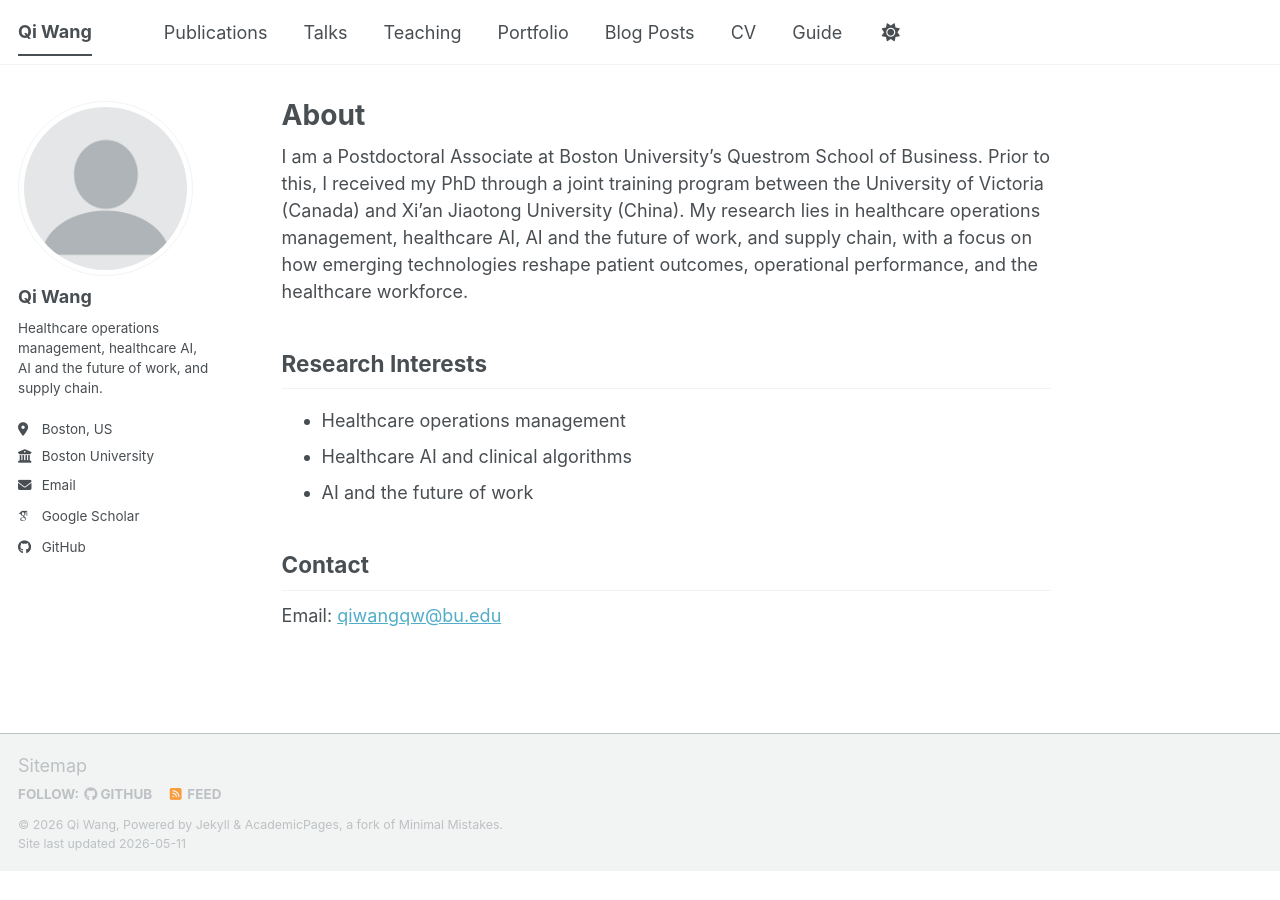
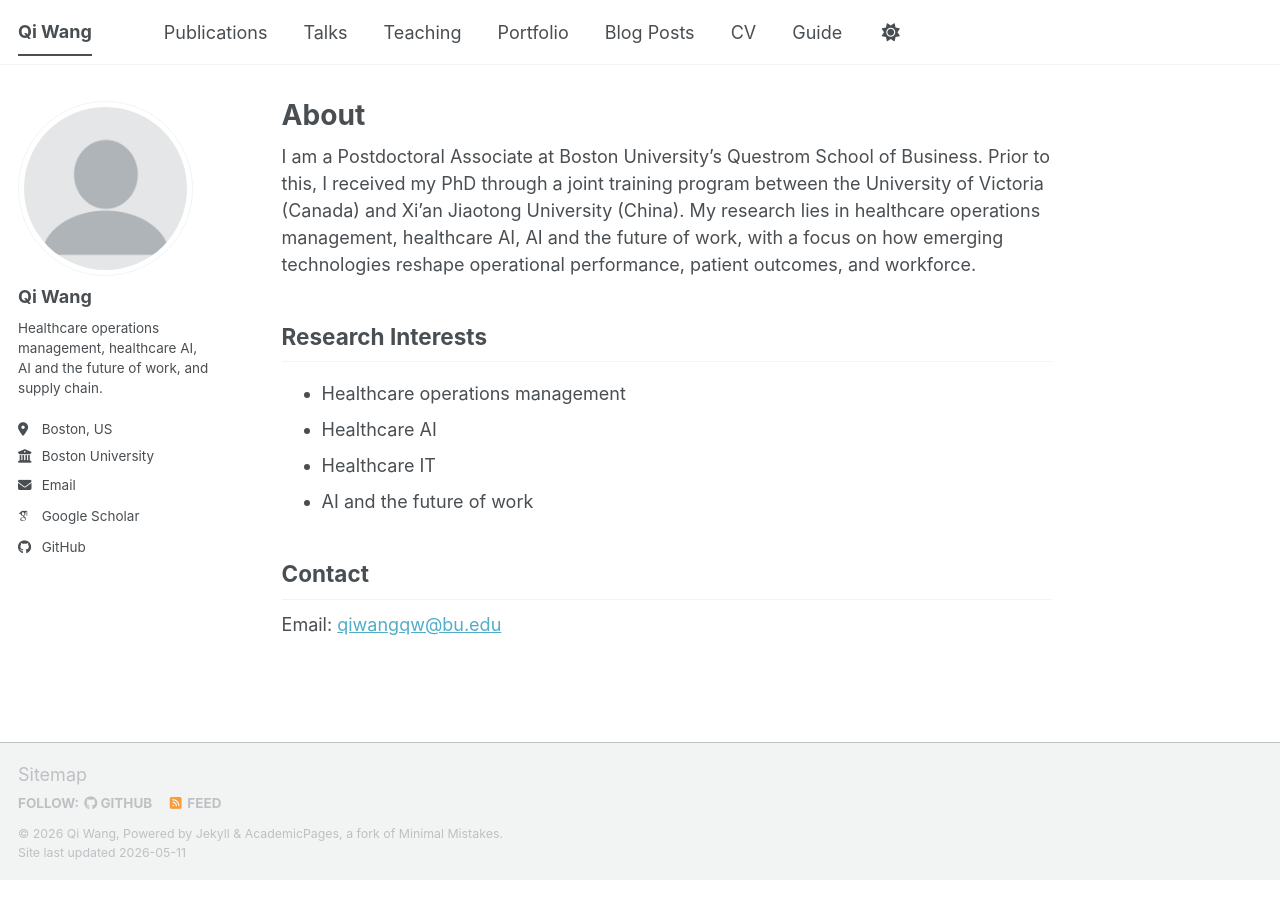
Before and after one commit to qiwang-katherine/qiwang-katherine.github.io, a Jekyll site: the page built from _pages/about.md, in a window 1280 px wide. Built offline with Jekyll 4.4.1, drawn with Linux system fonts in a browser that asks for light colours; some web fonts are replaced; a script bundle is joined from its source files by our own code; library files that are not in the unit come from our copies.

Commit message:
about.md

```diff
--- a/_pages/about.md
+++ b/_pages/about.md
@@ -7,12 +7,13 @@
   - /about.html
 ---
 
-I am a Postdoctoral Associate at Boston University's Questrom School of Business. Prior to this, I received my PhD through a joint training program between the University of Victoria (Canada) and Xi'an Jiaotong University (China). My research lies in healthcare operations management, healthcare AI, AI and the future of work, and supply chain, with a focus on how emerging technologies reshape patient outcomes, operational performance, and the healthcare workforce.
+I am a Postdoctoral Associate at Boston University's Questrom School of Business. Prior to this, I received my PhD through a joint training program between the University of Victoria (Canada) and Xi'an Jiaotong University (China). My research lies in healthcare operations management, healthcare AI, AI and the future of work, with a focus on how emerging technologies reshape operational performance, patient outcomes, and workforce.
 
 ## Research Interests
 
 - Healthcare operations management
-- Healthcare AI and clinical algorithms
+- Healthcare AI
+- Healthcare IT
 - AI and the future of work
 
 ## Contact
```
